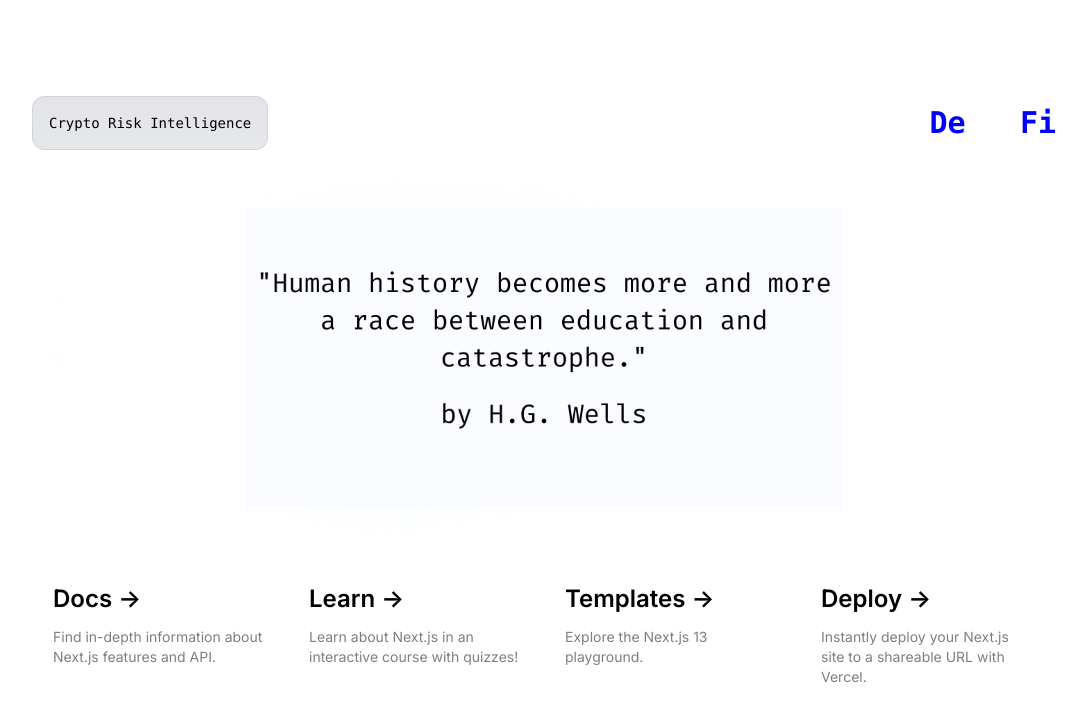
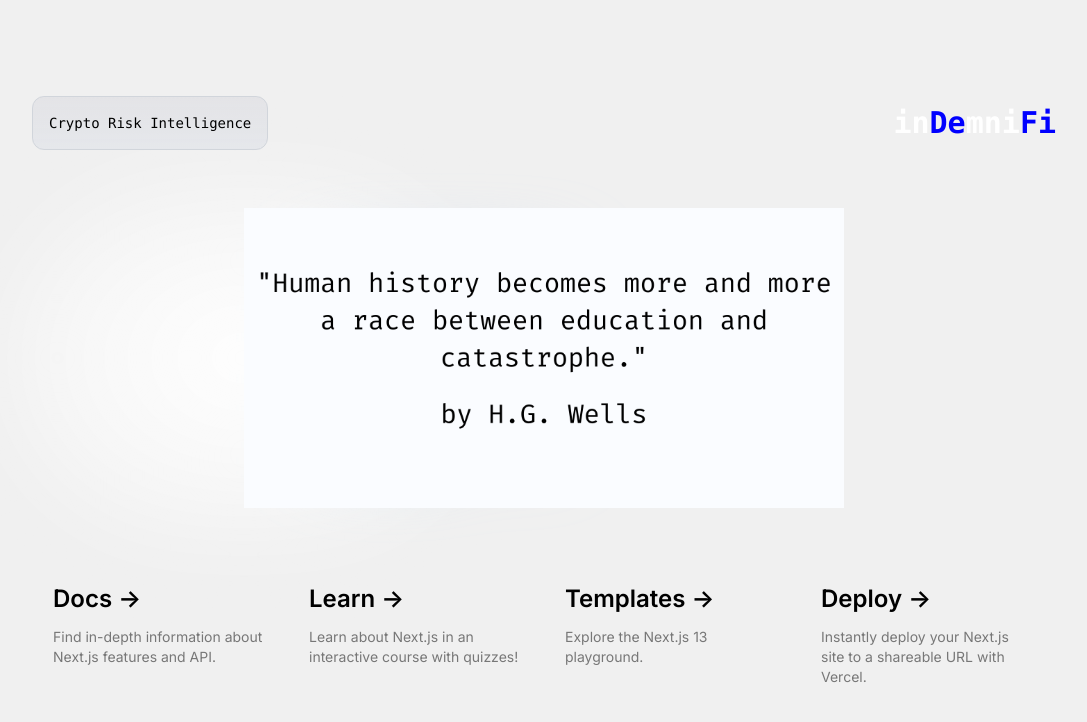
Before and after one commit to Enjoyweaver/Bitcoin, a Next.js app: page / in a window 1280 px wide. Shown: the top 722 px of the page, without its empty margins (96-1183 px from the left). Built offline with nearby package versions, Linux system fonts and the light colour scheme.

Commit message:
Update globals.css

```diff
--- a/app/globals.css
+++ b/app/globals.css
@@ -35,6 +35,7 @@ body {
     justify-content: center;
     align-items: center;
     min-height: 100vh;
+    background-color: #f0f0f0; /* Optional background color */
 }
 
 .center-container {
```
